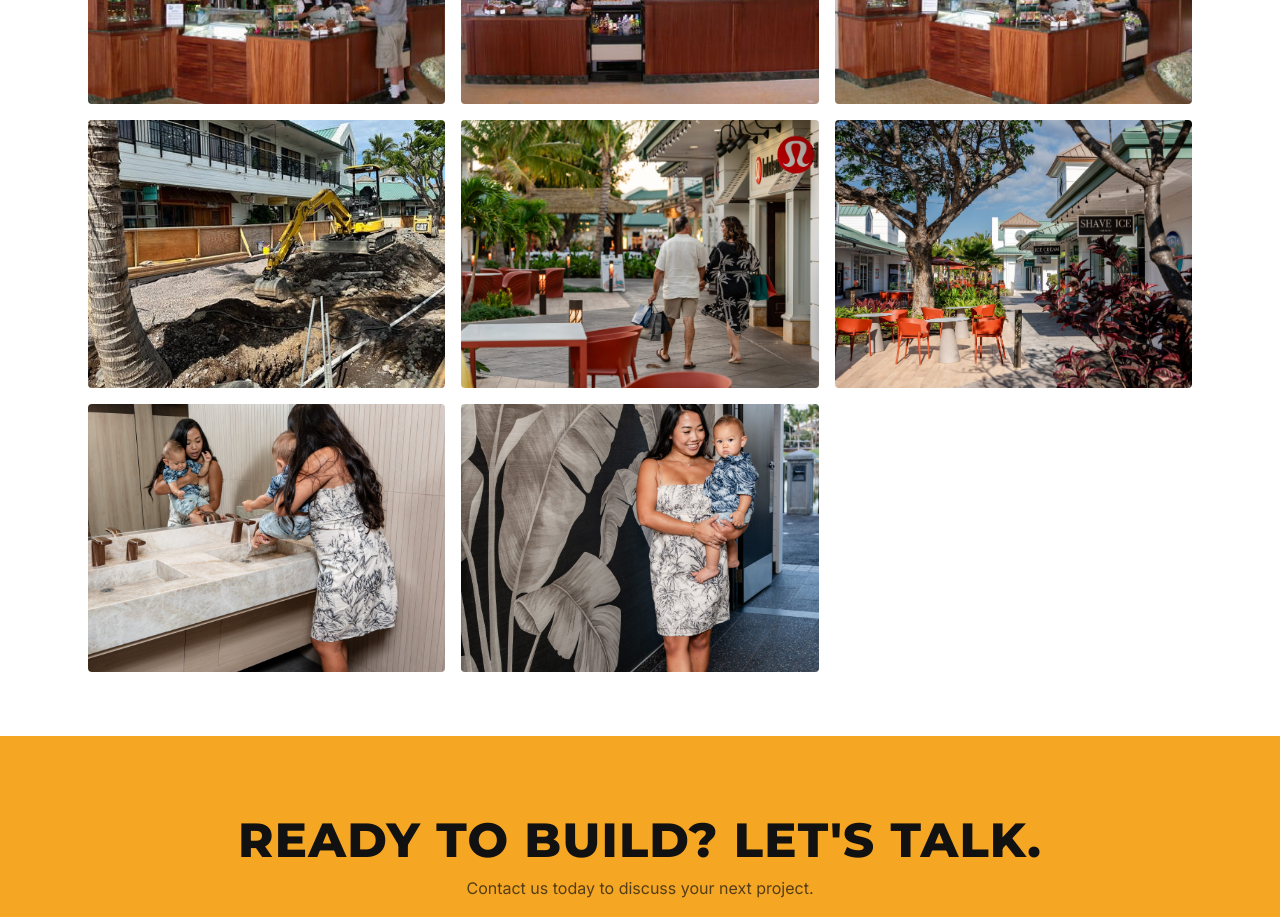
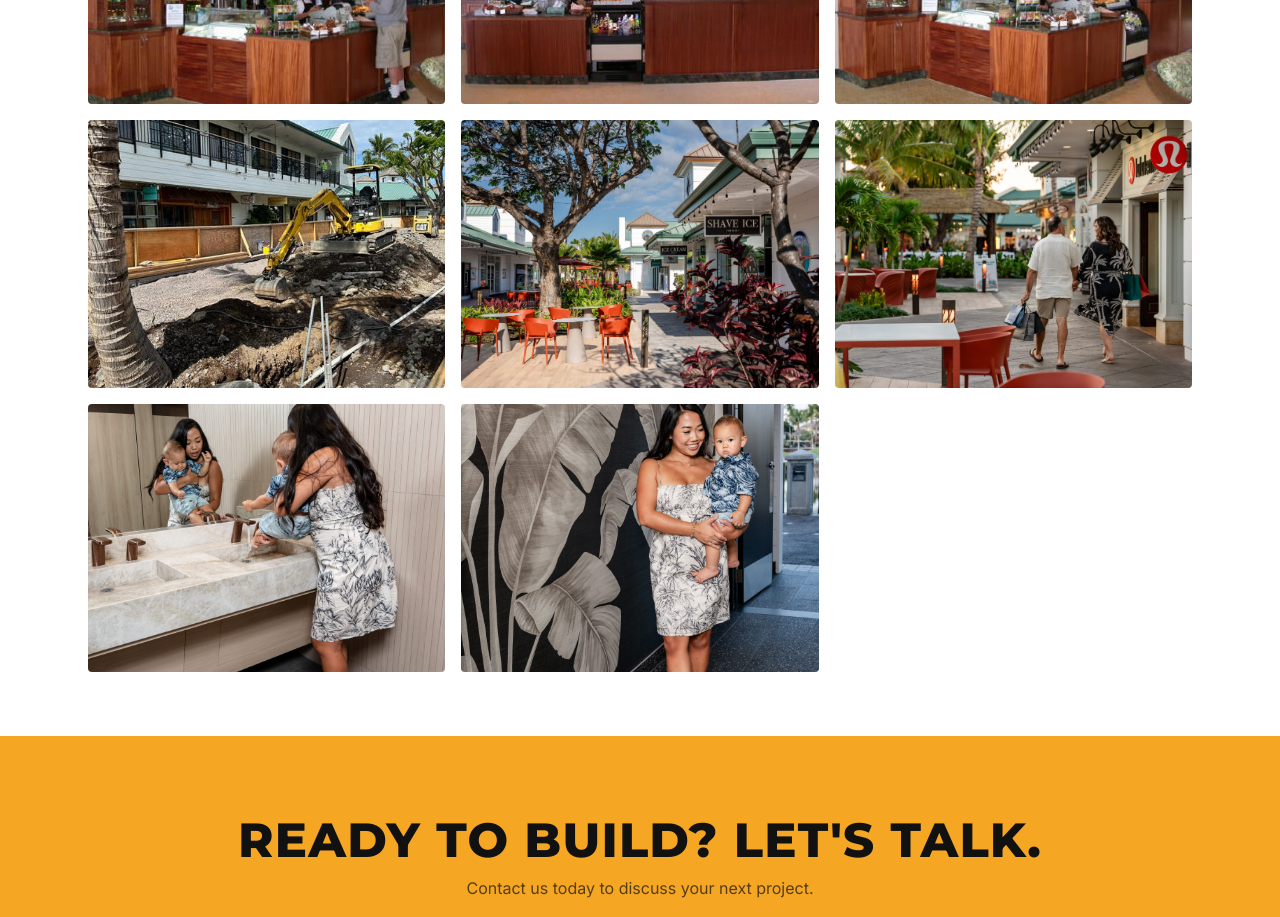
Before and after one commit to ImSpector-in/WhiteSands-Website, a Next.js app: page /gallery in a window 1280 px wide. Shown: the part 5340-6257 px from the top of the page. Built offline with nearby package versions, Linux system fonts and the light colour scheme.

Commit message:
Put people-free after photo first in Kings' Shops sequence

```diff
--- a/components/gallery/GalleryGrid.tsx
+++ b/components/gallery/GalleryGrid.tsx
@@ -92,8 +92,8 @@
 
   // ── RETAIL & COMMERCIAL ──────────────────────────────────────────────────
   { src: "/assets/images/new%20pictures/Outdoor%20Seating%20-%20Before.jpg", alt: "Kings' Shops Common Area — Before",                       name: "Kings' Shops Common Area — Before",                       category: "retail", cat: "Retail & Commercial" },
+  { src: "/assets/images/new%20pictures/Outdoor%20Seating.jpg",              alt: "Kings' Shops Common Area — After (Outdoor Seating)",      name: "Kings' Shops Common Area — After (Outdoor Seating)",      category: "retail", cat: "Retail & Commercial" },
   { src: "/assets/images/new%20pictures/Lululemon.jpg",                      alt: "Kings' Shops Common Area — After (Lululemon)",            name: "Kings' Shops Common Area — After (Lululemon)",            category: "retail", cat: "Retail & Commercial" },
-  { src: "/assets/images/new%20pictures/Outdoor%20Seating.jpg",              alt: "Kings' Shops Common Area — After (Outdoor Seating)",      name: "Kings' Shops Common Area — After (Outdoor Seating)",      category: "retail", cat: "Retail & Commercial" },
   { src: "/assets/images/new%20pictures/Restroom.jpg",                       alt: "Kings' Shops — Restroom Renovation",              name: "Kings' Shops — Restroom Renovation",              category: "retail", cat: "Retail & Commercial" },
   { src: "/assets/images/new%20pictures/Restroom%20Walkway.jpg",             alt: "Kings' Shops — Restroom Renovation (Walkway)",    name: "Kings' Shops — Restroom Renovation (Walkway)",    category: "retail", cat: "Retail & Commercial" },
 ];
```
